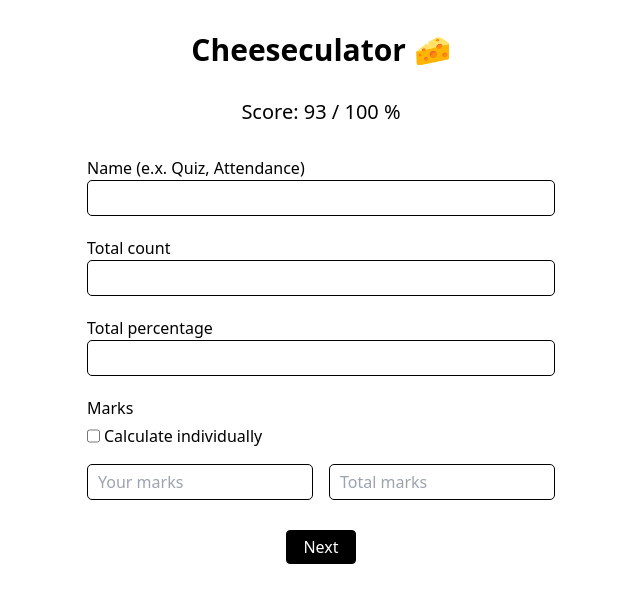
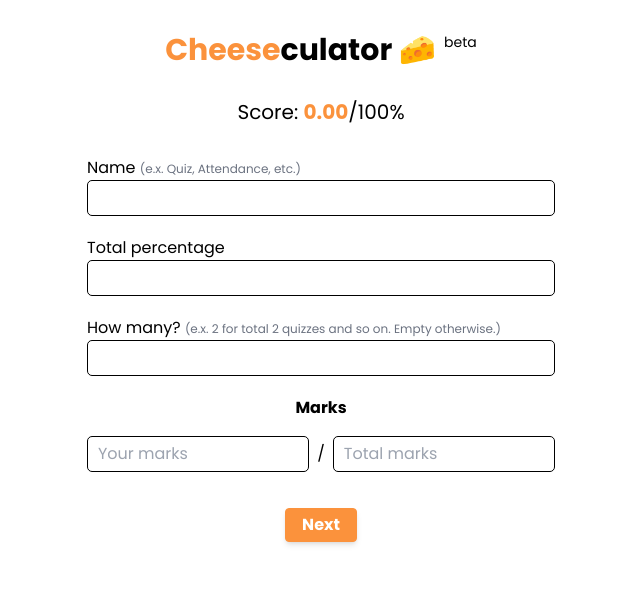
Before and after one commit to winafiu/Cheeseculator, a Next.js app: page / in a window 1280 px wide. Shown: the top 602 px of the page, without its empty margins (319-959 px from the left). Built offline with nearby package versions, Linux system fonts and the light colour scheme.

Commit message:
added mvp

```diff
--- a/pages/index.js
+++ b/pages/index.js
@@ -2,7 +2,103 @@ import Head from 'next/head'
 import { useState } from 'react'
 
 export default function Home() {
+  const [data, setData] = useState({
+    totalScore: 100,
+    userScore: 0,
+    distributions: [],
+  })
+
   const [name, setName] = useState('')
+  const [totalCount, setTotalCount] = useState('')
+  const [totalPercentage, setTotalPercentage] = useState('')
+  const [individuals, setIndividuals] = useState([
+    {
+      userMarks: '',
+      totalMarks: '',
+    },
+  ])
+
+  function handleNext(e) {
+    e.preventDefault()
+
+    let total = 0
+    let user = 0
+    for (let item of individuals) {
+      total += Number(item.totalMarks)
+      user += Number(item.userMarks)
+    }
+    let percen = (user / total) * 100
+    let finalPercen = Number(totalPercentage) * (Number(percen) / 100)
+
+    let tempData = {
+      name: name,
+      finalPercen: finalPercen,
+    }
+    setData({
+      ...data,
+      userScore: Number(data.userScore) + finalPercen,
+      distributions: [...data.distributions, tempData],
+    })
+    setName('')
+    setTotalCount('')
+    setTotalPercentage('')
+    setIndividuals([
+      {
+        userMarks: '',
+        totalMarks: '',
+      },
+    ])
+    console.log(data)
+  }
+
+  function handleInput(e, index = null) {
+    if (e.target.name === 'name') {
+      setName(e.target.value)
+    } else if (e.target.name === 'count') {
+      if (e.target.value > 15) {
+        return
+      }
+
+      setTotalCount(e.target.value)
+
+      if (!e.target.value) {
+        setIndividuals([
+          {
+            userMarks: '',
+            totalMarks: '',
+          },
+        ])
+      }
+
+      if (e.target.value > 1) {
+        let tempArr = []
+        for (let i = 0; i < e.target.value; i++) {
+          tempArr.push({
+            userMarks: '',
+            totalMarks: '',
+            name: i + 1,
+          })
+        }
+        setIndividuals([...tempArr])
+      }
+    } else if (e.target.name === 'percentage') {
+      setTotalPercentage(e.target.value)
+    } else if (e.target.name === 'user-marks') {
+      let tempArr = [...individuals]
+      tempArr[index] = {
+        ...tempArr[index],
+        userMarks: e.target.value,
+      }
+      setIndividuals(tempArr)
+    } else if (e.target.name === 'total-marks') {
+      let tempArr = [...individuals]
+      tempArr[index] = {
+        ...tempArr[index],
+        totalMarks: e.target.value,
+      }
+      setIndividuals(tempArr)
+    }
+  }
 
   return (
     <div>
@@ -10,49 +106,133 @@ export default function Home() {
         <title>Cheeseculator</title>
         <meta name="description" content="Generated by create next app" />
         <link rel="icon" href="/favicon.ico" />
+
+        <link rel="preconnect" href="https://fonts.googleapis.com" />
+        <link rel="preconnect" href="https://fonts.gstatic.com" crossorigin />
+        <link
+          href="https://fonts.googleapis.com/css2?family=Poppins:wght@300;400;500;700&display=swap"
+          rel="stylesheet"
+        />
       </Head>
 
       <main className="container px-4 mx-auto flex flex-col justify-center items-center gap-[30px] max-w-[500px] mt-8">
-        <h1 className="font-bold text-3xl text-center">Cheeseculator 🧀️</h1>
+        <div className="flex gap-2">
+          <h1 className="font-bold text-3xl text-center">
+            <span className="text-orange-400">Cheese</span>culator 🧀️
+          </h1>
+          <span className="text-sm">beta</span>
+        </div>
 
-        <h2 className="text-xl">Score: 93 / 100 %</h2>
+        <h2 className="text-xl">
+          Score:{' '}
+          <span className="font-bold text-orange-400">
+            {data.userScore.toFixed(2)}
+          </span>
+          /{data.totalScore}%
+        </h2>
 
-        <div className="flex flex-col gap-[20px] w-full">
+        <form
+          className="flex flex-col gap-[20px] w-full"
+          onSubmit={e => handleNext(e)}
+        >
           <div className="flex flex-col w-full">
-            <label htmlFor="name">Name (e.x. Quiz, Attendance)</label>
-            <input id="name" type="text" />
-          </div>
-
-          <div className="flex flex-col w-full">
-            <label htmlFor="count">Total count</label>
-            <input id="count" type="text" />
+            <label htmlFor="name">
+              Name{' '}
+              <span className="text-xs text-gray-500">
+                (e.x. Quiz, Attendance, etc.)
+              </span>
+            </label>
+            <input
+              id="name"
+              name="name"
+              type="text"
+              value={name}
+              required
+              onChange={e => handleInput(e)}
+            />
           </div>
 
           <div className="flex flex-col w-full">
             <label htmlFor="percentage">Total percentage</label>
-            <input id="percentage" type="text" />
+            <input
+              id="percentage"
+              name="percentage"
+              type="number"
+              value={totalPercentage}
+              required
+              onChange={e => handleInput(e)}
+            />
+          </div>
+
+          <div className="flex flex-col w-full">
+            <label htmlFor="count">
+              How many?{' '}
+              <span className="text-xs text-gray-500">
+                (e.x. 2 for total 2 quizzes and so on. Empty otherwise.)
+              </span>
+            </label>
+            <input
+              id="count"
+              name="count"
+              type="number"
+              value={totalCount}
+              onChange={e => handleInput(e)}
+              min={1}
+              max={15}
+            />
           </div>
 
           <div className="flex flex-col gap-4 w-full">
-            <div className="flex flex-col gap-1 w-full">
-              <h3>Marks</h3>
-
-              <div className="flex gap-1">
-                <input type="checkbox" id="checkbox" />
-                <label htmlFor="checkbox">Calculate individually</label>
-              </div>
+            <div className="flex flex-col items-center gap-1 w-full">
+              <h3 className="font-bold">Marks</h3>
             </div>
 
-            <div className="flex gap-4 w-full">
-              <input type="text" placeholder="Your marks" className="w-full" />
-              <input type="text" placeholder="Total marks" className="w-full" />
+            <div className="flex flex-col gap-4 w-full">
+              {individuals.map((item, index) => {
+                return (
+                  <div className="flex flex-col gap-1 w-full" key={index}>
+                    {item.name ? (
+                      <label htmlFor="">
+                        {name} {item.name}
+                      </label>
+                    ) : null}
+
+                    <div className="flex items-center gap-2 w-full">
+                      <input
+                        type="number"
+                        placeholder="Your marks"
+                        className="w-full"
+                        required
+                        min={0}
+                        value={item.userMarks}
+                        onChange={e => handleInput(e, index)}
+                        name={'user-marks'}
+                      />
+                      <span>/</span>
+                      <input
+                        type="number"
+                        placeholder="Total marks"
+                        className="w-full"
+                        required
+                        min={0}
+                        value={item.totalMarks}
+                        onChange={e => handleInput(e, index)}
+                        name={'total-marks'}
+                      />
+                    </div>
+                  </div>
+                )
+              })}
             </div>
           </div>
-        </div>
 
-        <button className="border border-black px-4 py-1 bg-black text-white rounded">
-          Next
-        </button>
+          <button
+            type="submit"
+            className="border border-black px-4 py-1 bg-orange-400 text-white font-bold rounded w-max mx-auto mt-4 border-orange-400 shadow-md"
+          >
+            Next
+          </button>
+        </form>
       </main>
     </div>
   )
--- a/styles/globals.css
+++ b/styles/globals.css
@@ -8,5 +8,9 @@ input {
   padding: 5px 10px;
 }
 
+body {
+  font-family: 'Poppins', sans-serif;
+}
+
 @layer components {
 }
```
